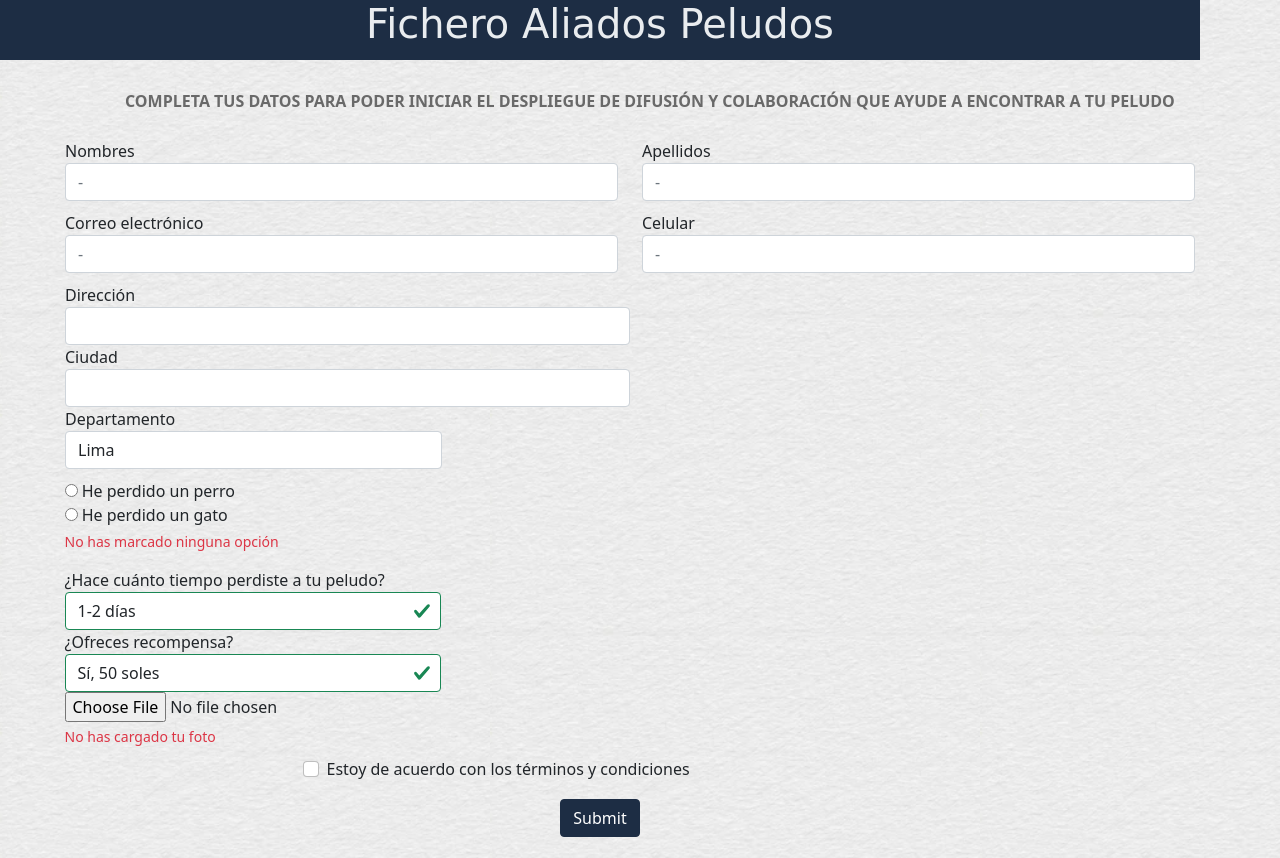
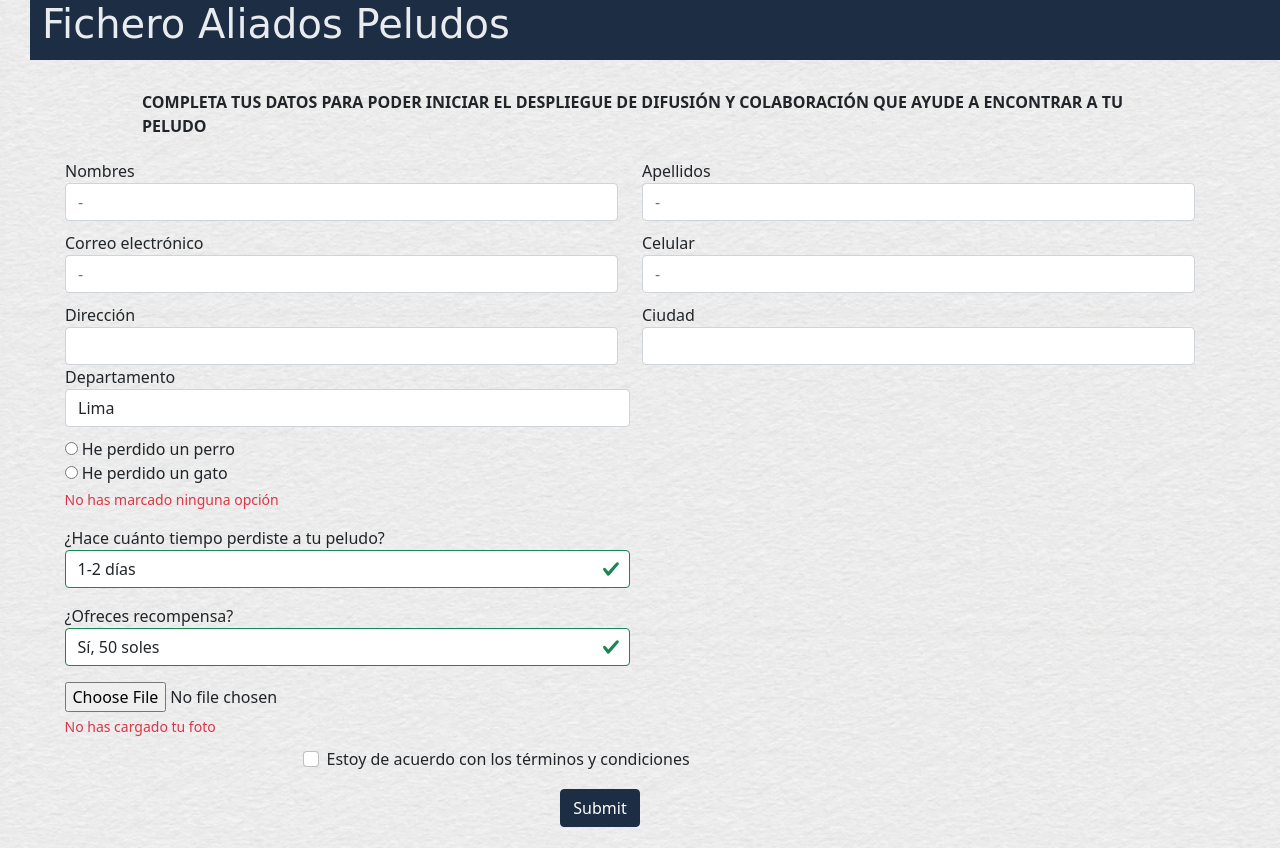
Before and after one commit to IriMont/cuartaentregacoder, a website: page fichero.html in a window 1280 px wide. Drawn offline with nearby package versions, Linux system fonts and the light colour scheme.

Commit message:
formulario

```diff
--- a/fichero.html
+++ b/fichero.html
@@ -4,39 +4,39 @@
     <meta charset="UTF-8">
     <meta http-equiv="X-UA-Compatible" content="IE=edge">
     <meta name="viewport" content="width=device-width, initial-scale=1.0">
+    <!--CSS-->
     <link rel="stylesheet" href="stylescss/stylefiche.css">
+    <!--SEO-->
+    <meta name="description" content="Activar ayuda para encontrar perros y gatos">
+    <meta name="keywords" content="búsqueda, pérdida, perdida, perro, gato, perros, gatos, mascota, mascotas, ayuda, difusión, recompensa, recompensas, aviso, avisos">
     <!--Bootstrap-->
     <link href="https://cdn.jsdelivr.net/npm/bootstrap@5.0.0-beta2/dist/css/bootstrap.min.css"
     rel="stylesheet" integrity="sha384-BmbxuPwQa2lc/FVzBcNJ7UAyJxM6wuqIj61tLrc4wSX0szH/Ev+nYRRuWlolflfl"
     crossorigin="anonymous">
 
+
     <title>Fichero Aliados Peludos</title>
 </head>
+
 <body>
-  <header>
-    <div class="container">
-      <div>
-        <h1 class="col-xs-4 col-md-8 col-lg-12">Fichero Aliados Peludos</h1>
-      </div>
+  <div class="container">
+    <div class="row">
+      <h1 class="col-sm-12 col-md-12">Fichero Aliados Peludos</h1>
     </div>
-  </header>
 
-  <div>
-    <section class="col-xs-4 col-md-8 col-lg-12">
-      <p>COMPLETA TUS DATOS PARA PODER INICIAR EL DESPLIEGUE DE DIFUSIÓN Y COLABORACIÓN QUE AYUDE A ENCONTRAR A TU PELUDO</p>
-    </section>
+    <div>
+      <p class="col-sm-12 col-md-12">COMPLETA TUS DATOS PARA PODER INICIAR EL DESPLIEGUE DE DIFUSIÓN Y COLABORACIÓN QUE AYUDE A ENCONTRAR A TU PELUDO</p>
+    </div>
   </div>
-
-
 
   <section class="caja-1">
     <form>
       <div class="row">
-        <div class="col">
+        <div class="col-sm-12 col-md-6">
           <label for="inputEmail4">Nombres</label>
           <input type="text" class="form-control" placeholder="-">
         </div>
-        <div class="col">
+        <div class="col-sm-12 col-md-6">
           <label for="inputEmail4">Apellidos</label>
           <input type="text" class="form-control" placeholder="-">
         </div>
@@ -47,11 +47,11 @@
   <section class="caja-2">
     <form>
       <div class="row">
-        <div class="col">
+        <div class="col-sm-12 col-md-6">
           <label for="inputEmail4">Correo electrónico</label>
           <input type="text" class="form-control" placeholder="-">
         </div>
-        <div class="col">
+        <div class="col-sm-12 col-md-6">
           <label for="inputEmail4">Celular</label>
           <input type="text" class="form-control" placeholder="-">
         </div>
@@ -62,17 +62,17 @@
 
   <section class="caja-3">
     <form>
-      <div class="col">
-        <div class="col col-md-6">
+      <div class="row">
+        <div class="col-sm-12 col-md-6">
           <label for="inputEmail4">Dirección</label>
           <input type="email" class="form-control" id="inputEmail4">
         </div>
-        <div class="col col-md-6">
+        <div class="col-sm-12 col-md-6">
           <label for="inputPassword4">Ciudad</label>
           <input type="password" class="form-control" id="inputPassword4">
         </div>
       </div>
-        <div class="form-group col-md-4">
+        <div class="form-group col-sm-12 col-md-6">
           <label for="inputState">Departamento</label>
           <select id="inputState" class="form-control">
             <option selected>Lima</option>
@@ -100,7 +100,7 @@
             </div>
 
 
-            <div class="form-group col-md-4">
+            <div class="form-group col-md-6">
               <label for="inputState">¿Hace cuánto tiempo perdiste a tu peludo?</label>
               <select id="inputState" class="form-control">
                 <option>1-2 días</option>
@@ -112,7 +112,7 @@
             </div>
 
 
-            <div class="form-group col-md-4">
+            <div class="form-group col-md-6 pt-3">
               <label for="inputState">¿Ofreces recompensa?</label>
               <select id="inputState" class="form-control">
                 <option>Sí, 50 soles</option>
@@ -124,10 +124,13 @@
             </div>
 
             <div class="custom-file-1">
-              <input type="file" class="custom-file-input" id="validatedCustomFile" required>
-              <label class="custom-file-label" for="validatedCustomFile"></label>
-              <div class="invalid-feedback">No has cargado tu foto</div>
+              <div class="pt-3">
+                <input type="file" class="custom-file-input" id="validatedCustomFile" required>
+                <label class="custom-file-label" for="validatedCustomFile"></label>
+                <div class="invalid-feedback">No has cargado tu foto</div>
+              </div>
             </div>
+
           </form>
         </section>
 
--- a/style.scss/stylex.scss
+++ b/style.scss/stylex.scss
@@ -73,6 +73,7 @@ body{
         padding:{
             right: 20px;
             top: $medtoptit;
+
         }
     }
 
@@ -91,6 +92,7 @@ body{
 
 #anuncios{
     border-left: 0.5rem solid $colorcentral;
+    padding-top: 50px;
 
     .titular2{
         font-size: $fonttitular;
@@ -100,6 +102,7 @@ body{
         padding:{
             right: 20px;
             bottom: 20px;
+
         }
     }
 
--- a/stylescss/stylefiche.css
+++ b/stylescss/stylefiche.css
@@ -18,27 +18,30 @@ section{
 
 /*Header*/
 
-.encabezado{
+.container h1{
     position: fixed;
     z-index: 2;
 }
 
-header{
+h1{
+    display: flex;
+    flex-direction: row;
+    text-align: center;
     background-color: #1D2D44;
     height: 60px;
-    text-align: center;
     color: #e9ecef;
     font-size: 45px;
     font-family: 'Chewy', cursive;
 
 }
 
-section p{
-    color: dimgray;
+.container p{
+    position: relative;
+    margin-top: 90px;
     font-weight: 600;
-    position: relative;
-    padding-top: 2%;
-    padding-left: 120px;
+    padding-left: 100px;
+    display: flex;
+    flex-direction: row;
 }
 
 
@@ -47,8 +50,20 @@ section p{
     z-index: 1;
 }
 
-.caja-1:focus{
-    border: 1px solid #1D2D44;
+.caja-1 form input:focus{
+    border: 2px solid #1D2D44;
+}
+
+.caja-2 form input:focus{
+    border: 2px solid #1D2D44;
+}
+
+.caja-3 form input:focus{
+    border: 2px solid #1D2D44;
+}
+
+.caja-3 form select:focus{
+    border: 2px solid #1D2D44;
 }
 
 
```
Also changed, not shown: style.scss/_variables.scss (added).
